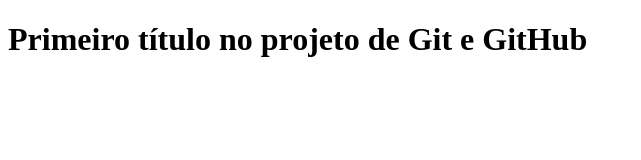
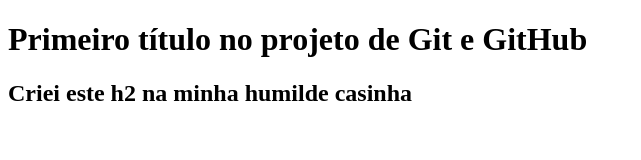
Before and after one commit to marciomarcal98/projeto02mc, a plain HTML site: page index.html in a window 1280 px wide. Shown: the whole page, without its empty margins (0-641 px from the left). Drawn offline with Linux system fonts and the light colour scheme.

Commit message:
criação do subtítulo do index.html

```diff
--- a/index.html
+++ b/index.html
@@ -7,5 +7,7 @@
 </head>
 <body>
     <h1>Primeiro título no projeto de Git e GitHub</h1>
+
+    <h2>Criei este h2 na minha humilde casinha</h2>
 </body>
 </html>
```
